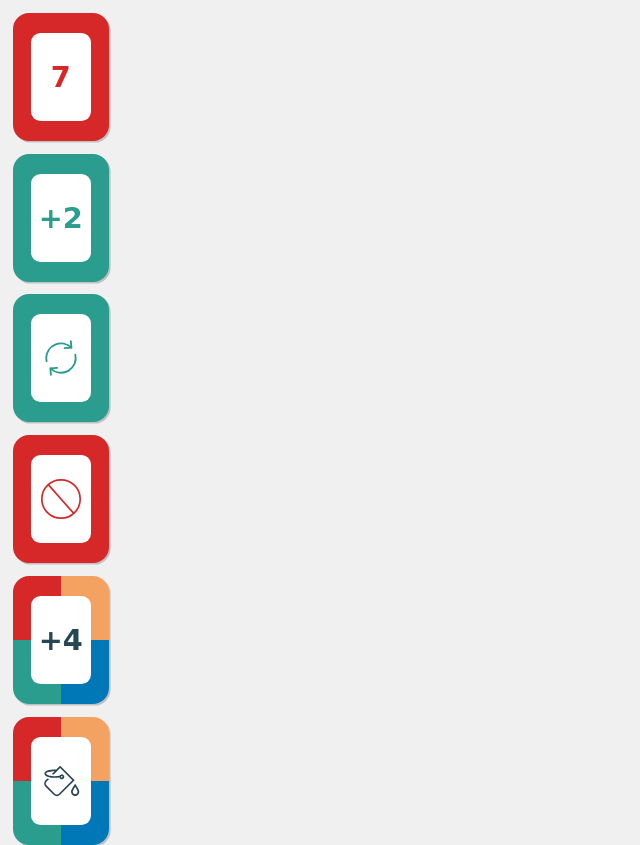
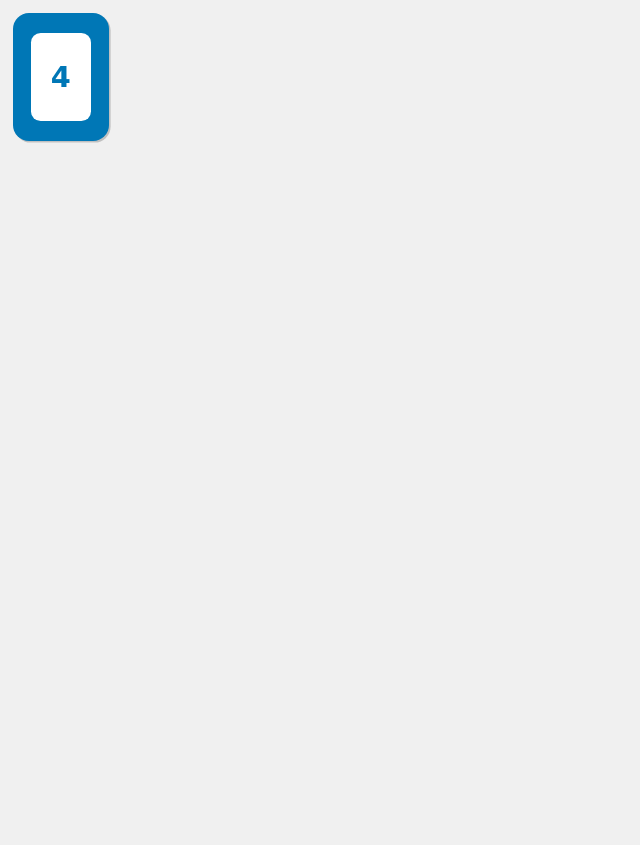
Before and after one commit to HmmamBabiKhouja/UNO, a React (Vite) app: page / in a window 1280 px wide. Shown: the whole page, without its empty margins (0-640 px from the left). After the commit the page ends 813 px from the top, so only its background shows below. Built offline with nearby package versions, Linux system fonts and the light colour scheme.

Commit message:
refactor: rename deck variable to UNOdeck and implement shuffling function for card randomization

```diff
--- a/src/component/Board.jsx
+++ b/src/component/Board.jsx
@@ -2,7 +2,7 @@ import Card from "./Card"
 
 export default function Board(){
 
-    const deck = [
+    const UNOdeck = [
                 {color:"red", value:0},
                 {color:"red", value:1},
                 {color:"red", value:1},
@@ -107,24 +107,30 @@ export default function Board(){
                 {color:"green", value:"+2"},
                 {color:"green", value:"+2"},
 
-                {color:"wild", value:"draw4"},
-                {color:"wild", value:"draw4"},
-                {color:"wild", value:"draw4"},
-                {color:"wild", value:"draw4"},
+                {color:"wild", value:"+4"},
+                {color:"wild", value:"+4"},
+                {color:"wild", value:"+4"},
+                {color:"wild", value:"+4"},
                 {color:"wild", value:"wild"},
                 {color:"wild", value:"wild"},
                 {color:"wild", value:"wild"},
                 {color:"wild", value:"wild"},
     ]
 
+    const shuffDeck = (deck)=>{
+        for(let i = deck.length-1; i>=0;i--){
+            const j = Math.floor(Math.random()*(i+1));
+            [deck[j],deck[i]]=[deck[i],deck[j]]
+        }
+        return deck
+    }
+
+    // calling the function inside itself to reduce duplicates
+    const shuffeled = shuffDeck(shuffDeck([...UNOdeck]))
+
     return (
         <div>
-            <Card color="red" value="7" />
-            <Card color="green" value="+2" />
-            <Card color="green" value="reverse" />
-            <Card color="red" value="skip" />
-            <Card color="wild" value="+4" />
-            <Card color="wild" value="wild" />
+            <Card color={shuffeled[0].color} value={shuffeled[0].value} />
         </div>
     )
 }
--- a/src/component/Card.jsx
+++ b/src/component/Card.jsx
@@ -3,22 +3,14 @@ import SkipIcon from "../SVG/road-sign-arrow-svgrepo-com.svg?react"
 import WildIcon from "../SVG/download.svg?react"
 
 export default function Card({color, value}) {
-    const isWild = color === "wild"
-    // let displayValue = value;
-    // const isSkip = value === "skip";
-    // const isReverse = value === "reverse"
-    // const isChangeColor = value === "wild"
-    // const isNumberCard = !isReverse && !isSkip && !isChangeColor;
-
     const icons = {
         skip : SkipIcon,
         reverse : ReverseIcon,
         wild : WildIcon,
     };
+    const Icon = icons[value];
 
-    const Icon = icons[value]
-
-
+    const isWild = color === "wild"
     const WildCard =()=>(
         <div className="table-squares">
             <div className="square square-red"></div>
```
